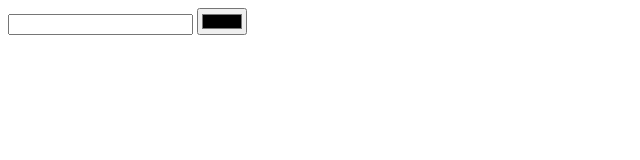
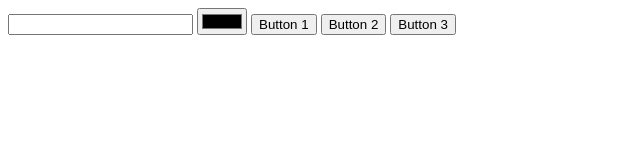
Before and after one commit to ianardavis/CPD_Test, a plain HTML site: page index.html in a window 1280 px wide. Shown: the whole page, without its empty margins (0-640 px from the left). Drawn offline with Linux system fonts and the light colour scheme.

Commit message:
add 3 buttons

```diff
--- a/index.html
+++ b/index.html
@@ -8,5 +8,10 @@
 <body>
     <input type="text">
     <input type="color" name="" id="">
+    <button type="button">Button 1</button>
+    <button type="button">Button 2</button>
+    <button type="button">Button 3</button>
+
+
 </body>
 </html>
```
